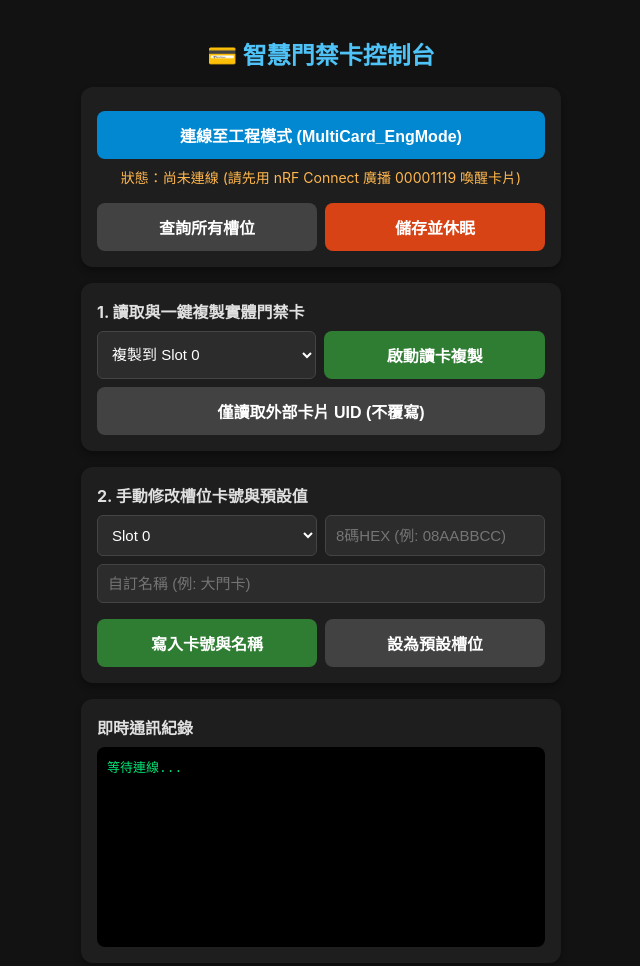
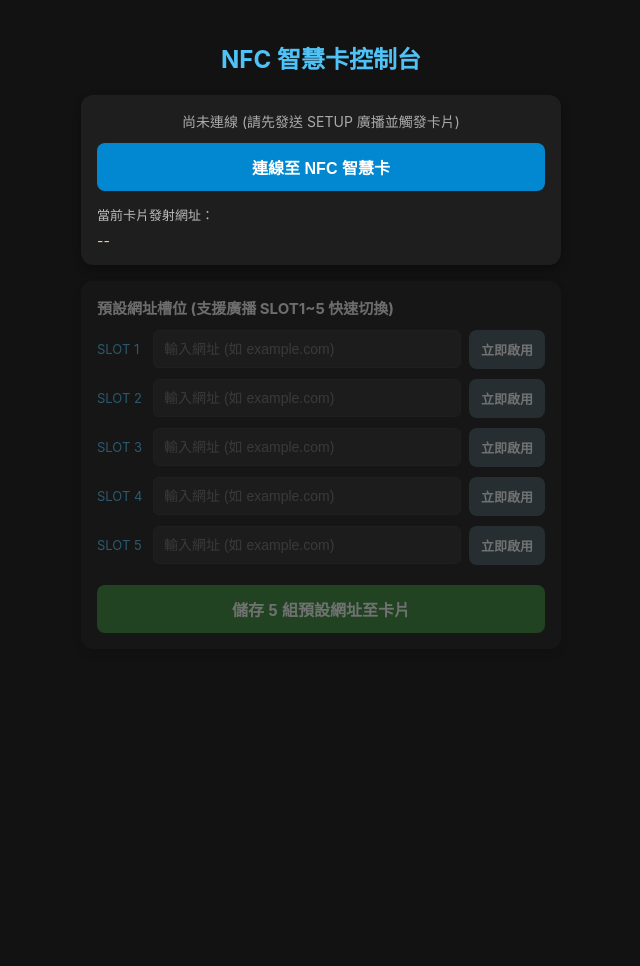
Before and after one commit to dsps104004/html, a plain HTML site: page index.html in a window 1280 px wide. Shown: the whole page, without its empty margins (319-959 px from the left). After the commit the page ends 800 px from the top, so only its background shows below. Drawn offline with Linux system fonts and the light colour scheme.

Commit message:
Update index.html

```diff
--- a/index.html
+++ b/index.html
@@ -3,153 +3,165 @@
 <head>
   <meta charset="UTF-8">
   <meta name="viewport" content="width=device-width, initial-scale=1.0">
-  <title>ESP32 NFC 多槽位門禁卡控制台</title>
+  <title>NFC 動態智慧卡控制台</title>
   <style>
-    body { font-family: -apple-system, BlinkMacSystemFont, "Segoe UI", Roboto, sans-serif; background: #121212; color: #e0e0e0; margin: 0; padding: 16px; }
+    body { font-family: -apple-system, BlinkMacSystemFont, "Segoe UI", Roboto, sans-serif; background: #121212; color: #f5f5f5; margin: 0; padding: 20px; }
     .container { max-width: 480px; margin: 0 auto; }
-    h2 { text-align: center; color: #4fc3f7; margin-bottom: 16px; }
-    .card { background: #1e1e1e; border-radius: 12px; padding: 16px; margin-bottom: 16px; box-shadow: 0 4px 6px rgba(0,0,0,0.3); }
-    button { width: 100%; padding: 12px; border: none; border-radius: 8px; font-size: 16px; font-weight: bold; cursor: pointer; margin-top: 8px; transition: 0.2s; }
+    h2 { text-align: center; color: #4fc3f7; margin-bottom: 20px; }
+    .card { background: #1e1e1e; border-radius: 12px; padding: 16px; margin-bottom: 16px; box-shadow: 0 4px 10px rgba(0,0,0,0.3); }
+    .status { font-size: 14px; color: #aaa; margin-bottom: 12px; text-align: center; }
+    .status.connected { color: #81c784; font-weight: bold; }
+    button { width: 100%; padding: 12px; border: none; border-radius: 8px; font-size: 16px; font-weight: bold; cursor: pointer; transition: 0.2s; }
     .btn-connect { background: #0288d1; color: white; }
-    .btn-connect:hover { background: #0277bd; }
-    .btn-action { background: #2e7d32; color: white; }
-    .btn-warn { background: #d84315; color: white; }
-    .btn-sub { background: #424242; color: white; }
-    .row { display: flex; gap: 8px; margin-top: 8px; }
-    input, select { width: 100%; padding: 10px; border-radius: 6px; border: 1px solid #444; background: #2c2c2c; color: white; font-size: 15px; box-sizing: border-box; }
-    #logBox { background: #000; color: #00e676; font-family: monospace; font-size: 13px; height: 180px; overflow-y: auto; padding: 10px; border-radius: 8px; white-space: pre-wrap; margin-top: 8px; }
-    .status { text-align: center; font-size: 14px; margin-top: 8px; color: #ffb74d; }
+    .btn-disconnect { background: #d32f2f; color: white; display: none; }
+    .btn-save { background: #388e3c; color: white; margin-top: 10px; }
+    .slot-row { display: flex; gap: 8px; margin-bottom: 10px; align-items: center; }
+    .slot-label { font-size: 13px; color: #4fc3f7; width: 48px; flex-shrink: 0; }
+    input[type="text"] { flex: 1; padding: 10px; border-radius: 6px; border: 1px solid #333; background: #2c2c2c; color: #fff; font-size: 14px; }
+    .btn-use { width: auto; padding: 10px 12px; background: #455a64; color: #fff; font-size: 13px; }
+    .btn-use.active { background: #00acc1; color: #000; }
+    .active-box { font-size: 14px; word-break: break-all; color: #ffd54f; margin-top: 8px; }
   </style>
 </head>
 <body>
 <div class="container">
-  <h2>💳 智慧門禁卡控制台</h2>
+  <h2>NFC 智慧卡控制台</h2>
 
   <div class="card">
-    <button id="btnConnect" class="btn-connect" onclick="connectBLE()">連線至工程模式 (MultiCard_EngMode)</button>
-    <div id="statusText" class="status">狀態：尚未連線 (請先用 nRF Connect 廣播 00001119 喚醒卡片)</div>
-    <div class="row">
-      <button class="btn-sub" onclick="sendCmd('INFO')">查詢所有槽位</button>
-      <button class="btn-warn" onclick="sendCmd('EXIT')">儲存並休眠</button>
-    </div>
+    <div id="statusText" class="status">尚未連線 (請先發送 SETUP 廣播並觸發卡片)</div>
+    <button id="btnConnect" class="btn-connect" onclick="connectBLE()">連線至 NFC 智慧卡</button>
+    <button id="btnDisconnect" class="btn-disconnect" onclick="disconnectBLE()">完成設定並斷線休眠</button>
+    <div style="margin-top: 14px; font-size: 13px; color: #bbb;">當前卡片發射網址：</div>
+    <div id="currentActiveUrl" class="active-box">--</div>
   </div>
 
-  <div class="card">
-    <strong>1. 讀取與一鍵複製實體門禁卡</strong>
-    <div class="row">
-      <select id="cloneSlot">
-        <option value="0">複製到 Slot 0</option>
-        <option value="1">複製到 Slot 1</option>
-        <option value="2">複製到 Slot 2</option>
-        <option value="3">複製到 Slot 3</option>
-      </select>
-      <button class="btn-action" style="margin-top:0;" onclick="cloneCard()">啟動讀卡複製</button>
-    </div>
-    <button class="btn-sub" onclick="sendCmd('READ')">僅讀取外部卡片 UID (不覆寫)</button>
-  </div>
-
-  <div class="card">
-    <strong>2. 手動修改槽位卡號與預設值</strong>
-    <div class="row">
-      <select id="editSlot">
-        <option value="0">Slot 0</option>
-        <option value="1">Slot 1</option>
-        <option value="2">Slot 2</option>
-        <option value="3">Slot 3</option>
-      </select>
-      <input type="text" id="uidInput" placeholder="8碼HEX (例: 08AABBCC)" maxlength="8">
-    </div>
-    <div class="row">
-      <input type="text" id="nameInput" placeholder="自訂名稱 (例: 大門卡)" maxlength="20">
-    </div>
-    <div class="row">
-      <button class="btn-action" onclick="saveSlot()">寫入卡號與名稱</button>
-      <button class="btn-sub" onclick="setActiveSlot()">設為預設槽位</button>
-    </div>
-  </div>
-
-  <div class="card">
-    <strong>即時通訊紀錄</strong>
-    <div id="logBox">等待連線...</div>
+  <div id="controlPanel" class="card" style="opacity: 0.4; pointer-events: none;">
+    <div style="font-size: 15px; font-weight: bold; margin-bottom: 12px;">預設網址槽位 (支援廣播 SLOT1~5 快速切換)</div>
+    <div id="slotsContainer"></div>
+    <button class="btn-save" onclick="saveAllSlots()">儲存 5 組預設網址至卡片</button>
   </div>
 </div>
 
 <script>
-  const SERVICE_UUID = "6e400001-b5a3-f393-e0a9-e50e24dcca9e";
-  const RX_CHAR_UUID = "6e400002-b5a3-f393-e0a9-e50e24dcca9e";
-  const TX_CHAR_UUID = "6e400003-b5a3-f393-e0a9-e50e24dcca9e";
+  const SERVICE_UUID     = '4fafc201-1fb5-459e-8fcc-c5c9c331914b';
+  const CHAR_ACTIVE_UUID = 'beb5483e-36e1-4688-b7f5-ea07361b26a8';
+  const CHAR_SLOTS_UUID  = '1c95d5e3-d8f7-413a-bf3d-7a2e5d7be87e';
 
-  let bleDevice, rxChar, txChar;
+  let bleDevice = null;
+  let activeChar = null;
+  let slotsChar = null;
+  let currentActive = "";
 
-  function log(msg) {
-    const box = document.getElementById("logBox");
-    box.textContent += "\n" + msg;
-    box.scrollTop = box.scrollHeight;
+  // 初始化 5 個輸入框
+  const slotsContainer = document.getElementById('slotsContainer');
+  for (let i = 0; i < 5; i++) {
+    slotsContainer.innerHTML += `
+      <div class="slot-row">
+        <span class="slot-label">SLOT ${i + 1}</span>
+        <input type="text" id="slotInput${i}" placeholder="輸入網址 (如 example.com)">
+        <button class="btn-use" id="btnUse${i}" onclick="activateSlot(${i})">立即啟用</button>
+      </div>
+    `;
   }
 
   async function connectBLE() {
     try {
-      log("正在搜尋 MultiCard_EngMode...");
+      document.getElementById('statusText').innerText = '正在搜尋 NFC-SmartCard...';
       bleDevice = await navigator.bluetooth.requestDevice({
-        filters: [{ name: "MultiCard_EngMode" }],
+        filters: [{ name: 'NFC-SmartCard' }],
         optionalServices: [SERVICE_UUID]
       });
 
-      bleDevice.addEventListener("gattserverdisconnected", () => {
-        document.getElementById("statusText").textContent = "狀態：已斷開連線";
-        log("[系統] 藍牙已斷線");
-      });
-
+      bleDevice.addEventListener('gattserverdisconnected', onDisconnected);
       const server = await bleDevice.gatt.connect();
       const service = await server.getPrimaryService(SERVICE_UUID);
-      rxChar = await service.getCharacteristic(RX_CHAR_UUID);
-      txChar = await service.getCharacteristic(TX_CHAR_UUID);
 
-      await txChar.startNotifications();
-      txChar.addEventListener("characteristicvaluechanged", (e) => {
-        const text = new TextDecoder().decode(e.target.value);
-        log(text.trim());
-      });
+      activeChar = await service.getCharacteristic(CHAR_ACTIVE_UUID);
+      slotsChar = await service.getCharacteristic(CHAR_SLOTS_UUID);
 
-      document.getElementById("statusText").textContent = "狀態：已連線至工程模式";
-      log("[成功] 已連線！正在讀取槽位資訊...");
-      await sendCmd("INFO");
+      // 讀取當前啟用網址
+      const activeVal = await activeChar.readValue();
+      currentActive = new TextDecoder().decode(activeVal);
+      document.getElementById('currentActiveUrl').innerText = 'https://' + currentActive;
+
+      // 讀取 5 組預設槽位
+      const slotsVal = await slotsChar.readValue();
+      const slotsList = new TextDecoder().decode(slotsVal).split('\n');
+      for (let i = 0; i < 5; i++) {
+        const val = slotsList[i] || '';
+        document.getElementById(`slotInput${i}`).value = val;
+        updateActiveButtonStyle(i, val === currentActive);
+      }
+
+      document.getElementById('statusText').innerText = '已連線至卡片 (斷線後卡片將自動休眠)';
+      document.getElementById('statusText').classList.add('connected');
+      document.getElementById('btnConnect').style.display = 'none';
+      document.getElementById('btnDisconnect').style.display = 'block';
+      document.getElementById('controlPanel').style.opacity = '1';
+      document.getElementById('controlPanel').style.pointerEvents = 'auto';
+
     } catch (err) {
-      log("[錯誤] " + err.message);
+      document.getElementById('statusText').innerText = '連線取消或失敗：' + err.message;
     }
   }
 
-  async function sendCmd(cmd) {
-    if (!rxChar) return alert("請先連線藍牙！");
-    const encoder = new TextEncoder();
-    await rxChar.writeValue(encoder.encode(cmd + "\n"));
-    log(">> " + cmd);
-  }
-
-  async function cloneCard() {
-    const slot = document.getElementById("cloneSlot").value;
-    await sendCmd("CLONE:" + slot);
-  }
-
-  async function saveSlot() {
-    const slot = document.getElementById("editSlot").value;
-    const uid = document.getElementById("uidInput").value.trim().toUpperCase();
-    const name = document.getElementById("nameInput").value.trim();
-
-    if (uid.length === 8 && /^[0-9A-F]+$/.test(uid)) {
-      await sendCmd(`SET_UID:${slot}:${uid}`);
-    } else if (uid.length > 0) {
-      return alert("UID 必須為 8 碼十六進位字元 (0-9, A-F)");
-    }
-
-    if (name.length > 0) {
-      setTimeout(() => sendCmd(`NAME:${slot}:${name}`), 150);
+  function disconnectBLE() {
+    if (bleDevice && bleDevice.gatt.connected) {
+      bleDevice.gatt.disconnect();
     }
   }
 
-  async function setActiveSlot() {
-    const slot = document.getElementById("editSlot").value;
-    await sendCmd("USE:" + slot);
+  function onDisconnected() {
+    document.getElementById('statusText').innerText = '已斷線 (卡片已寫入並進入省電休眠)';
+    document.getElementById('statusText').classList.remove('connected');
+    document.getElementById('btnConnect').style.display = 'block';
+    document.getElementById('btnDisconnect').style.display = 'none';
+    document.getElementById('controlPanel').style.opacity = '0.4';
+    document.getElementById('controlPanel').style.pointerEvents = 'none';
+  }
+
+  function updateActiveButtonStyle(index, isActive) {
+    const btn = document.getElementById(`btnUse${index}`);
+    if (isActive) {
+      btn.classList.add('active');
+      btn.innerText = '使用中';
+    } else {
+      btn.classList.remove('active');
+      btn.innerText = '立即啟用';
+    }
+  }
+
+  async function activateSlot(index) {
+    let url = document.getElementById(`slotInput${index}`).value.trim();
+    url = url.replace(/^https?:\/\//i, ''); // 自動去除前綴交由晶片壓縮編碼
+    if (!url) return alert('請先輸入網址！');
+
+    try {
+      const encoder = new TextEncoder();
+      await activeChar.writeValue(encoder.encode(url));
+      currentActive = url;
+      document.getElementById('currentActiveUrl').innerText = 'https://' + currentActive;
+      for (let i = 0; i < 5; i++) {
+        updateActiveButtonStyle(i, document.getElementById(`slotInput${i}`).value.trim().replace(/^https?:\/\//i, '') === currentActive);
+      }
+    } catch (err) {
+      alert('寫入失敗：' + err.message);
+    }
+  }
+
+  async function saveAllSlots() {
+    let lines = [];
+    for (let i = 0; i < 5; i++) {
+      let val = document.getElementById(`slotInput${i}`).value.trim().replace(/^https?:\/\//i, '');
+      lines.push(val || 'google.com');
+    }
+    try {
+      const encoder = new TextEncoder();
+      await slotsChar.writeValue(encoder.encode(lines.join('\n')));
+      alert('5 組預設網址已成功存入卡片記憶體！');
+    } catch (err) {
+      alert('儲存失敗：' + err.message);
+    }
   }
 </script>
 </body>
```
